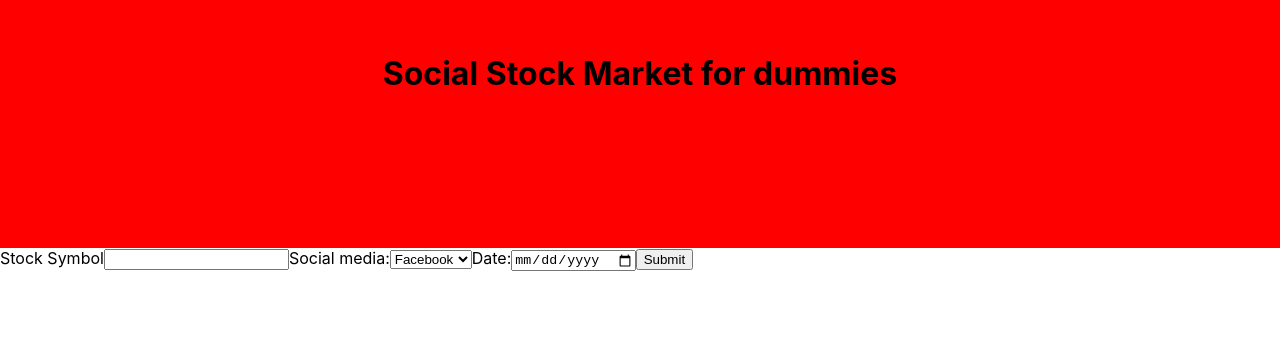
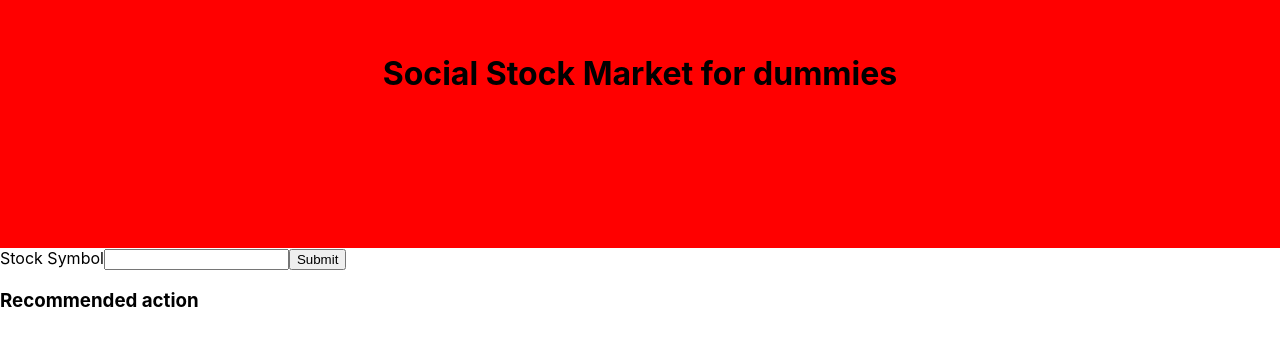
Before and after one commit to lady-rosie/my-app, a React (Create React App) app: page / in a window 1280 px wide. Shown: the part 102-448 px from the top of the page. Built offline with nearby package versions, Linux system fonts and the light colour scheme.

Commit message:
finalise data for backend

```diff
--- a/package.json
+++ b/package.json
@@ -6,6 +6,7 @@
     "@testing-library/jest-dom": "^4.2.4",
     "@testing-library/react": "^9.3.2",
     "@testing-library/user-event": "^7.1.2",
+    "moment": "^2.28.0",
     "node-sass": "^4.14.1",
     "react": "^16.13.1",
     "react-dom": "^16.13.1",
--- a/src/App.js
+++ b/src/App.js
@@ -1,32 +1,40 @@
-import React, { useState, useEffect } from 'react';
+import React, { useState, useEffect } from "react";
+import moment from "moment";
+
+import {
+  stockPriceGenerator,
+  socialMediaCountGenerator,
+  recommendationAlgorithm,
+} from "./mock_data/backEndData";
+// Components
+import Header from "./components/Header";
+import Form from "./components/Form";
+import Results from "./components/Results";
+
+function App() {
+  const [stockPrice, setStockPrice] = useState(null);
+
+  const [socialMediaObj, setSocialMediaCount] = useState({
+    socialMedias:    [
+      { name: "Twitter", count: 0 },
+      { name: "Facebook", count: 0 },
+      { name: "Instagram", count: 0 },
+    ],
+    totalCount: 0
+  }
+ );
+  // const [recommendation, setRecommendation] = useState(null);
 
 
-import { stockPriceGenerator, socialMediaCountGenerator, recommendationAlgorithm } from './mock_data/backEndData';
-// Components
-import Header from './components/Header';
-import Form from './components/Form';
-import Results from './components/Results';
-
-function App() {
-
-  const[stockPrice, setStockPrice] = useState(null)
-  const[socialMediaCount, setSocialMediaCount] = useState(null)
-  const[recommendation, setRecommendation] = useState(null)
-  const[data, setData] = useState({})
-
-  const onSubmit = data => {
-    setData(data);
-    setStockPrice(stockPriceGenerator(data.stockSymbol, data.date));
-    setSocialMediaCount(socialMediaCountGenerator(data.socialMedia, data.stockSymbol));
+  const onSubmit = (data) => {
+    setStockPrice(stockPriceGenerator(data.stockSymbol, socialMediaObj, moment()));
+   console.log(recommendationAlgorithm(stockPrice, socialMediaObj));
   };
 
+
+
   // in a conditionalrecommendationAlgorithm(stockPrice, socialMedia)
-  useEffect(()=> {
-    if (stockPrice && socialMediaCount) {
-      setRecommendation(recommendationAlgorithm(stockPrice,socialMediaCount));
-     }
-    }, [stockPrice, socialMediaCount]
-  )
+
 
   // look up moment.js - useState / useEffect
 
@@ -34,7 +42,12 @@ function App() {
     <div>
       <Header />
       <Form onSubmit={onSubmit} />
-      <Results  values={data} reco={recommendation} price={stockPrice} socialMedia={socialMediaCount} />
+      <Results
+        // values={data}
+        // reco={recommendation}
+        price={stockPrice}
+        socialMedia={socialMediaObj}
+      />
       {/* <Table word=/> */}
     </div>
   );
--- a/src/components/Form.jsx
+++ b/src/components/Form.jsx
@@ -8,18 +8,6 @@ const Form = ({onSubmit}) => {
         <form onSubmit={handleSubmit(onSubmit)}>
         <label for="stocks">Stock Symbol</label>
         <input type="text" id="stocks" name="stockSymbol" ref={register} required />
-
-        <label for="socials">Social media:</label>
-        <select id="socials" name="socialMedia" ref={register} >
-            <option value="facebook">Facebook</option>
-            <option value="twitter">Twitter</option>
-            <option value="instagram">Instagram</option>
-            <option value="linkedin">LinkedIn</option>
-        </select>
-
-        <label for="dates">Date:</label>
-        <input type="date" id="dates" name="dates" ref={register} required ></input>
-
         <input type="submit" value="Submit"/>
 
         </form>
--- a/src/components/Results.jsx
+++ b/src/components/Results.jsx
@@ -1,19 +1,19 @@
 import React from 'react';
 
-const Results = ({values, price, reco, socialMedia}) => {
+const Results = ({}) => {
 
     return(
         <div>
-            { price &&
+            {/* { price && */}
                 <div className="results">
-                    <h2> {values.stockSymbol} </h2>
-                    <p> {price}$ </p>
-                    <h2> {values.socialMedia} </h2>
-                    <p> {socialMedia} posts </p>
+                    {/* <h2> {values.stockSymbol} </h2> */}
+                    {/* <p> {price}$ </p> */}
+                    {/* <h2> {values.socialMedia} </h2> */}
+                    {/* <p> {socialMedia} posts </p> */}
                     <h3> Recommended action </h3>
-                    <p> {reco} </p>
+                    {/* <p> {reco} </p> */}
                 </div>
-             }
+             {/* } */}
         </div>
 
     );
--- a/src/mock_data/backEndData.js
+++ b/src/mock_data/backEndData.js
@@ -1,20 +1,50 @@
-// Stock price generator for a stock symbol and date
-export const stockPriceGenerator = (stockSymbol, date) => {
-     return (Math.random() * 100).toFixed(4);
+import moment from "moment";
+
+// Social media count for a stock symbol and a social platform
+export const socialMediaCountGenerator = (stockSymbol, socialMediaObj) => {
+  let updatedSocialMedia = {};
+
+  if (socialMediaObj) {
+    updatedSocialMedia = socialMediaObj.socialMedias.map((socialMedia) => {
+      socialMedia.count = Math.random() * 100;
+    });
+
+    socialMediaObj.totalCount = socialMediaObj.socialMedias.reduce(
+      (prev, cur) => {
+        return prev + cur.count;
+      },
+      0
+    );
+    return socialMediaObj;
+  }
+  return updatedSocialMedia;
 };
 
-// Social media count for a stock symbol and a social platform
-export const socialMediaCountGenerator = (stockSymbol, socialMedia) => {
-    return (Math.random() * 100).toFixed(2);
+// Stock price generator for a stock symbol and date
+export const stockPriceGenerator = (stockSymbol, socialMedias, date) => {
+  let now = date;
+  let dateEnd = moment().add(10, "days");
+  let resultsArr = [];
+
+  while (moment(now).isBefore(dateEnd)) {
+    resultsArr.push({
+      date: moment(now).format("YYYY MM DD"),
+      price: (Math.random() * 100).toFixed(4),
+      stockSymbol: stockSymbol,
+      socialMediasCount: socialMediaCountGenerator(stockSymbol, socialMedias),
+    });
+    now.add(1, "day");
+  }
+  return resultsArr;
 };
 
 // Recommendations based on social media count and stock price
-export const recommendationAlgorithm = (stockPrice, socialMediaCount) => {
-    if((stockPrice / socialMediaCount) > 1.25 ) {
-        return "Sell"
-    } else if((stockPrice / socialMediaCount) < 0.80) {
-        return "Buy"
-    } else {
-        return "Hold..."
-    }
+export const recommendationAlgorithm = (stockPrice, socialMediaObj) => {
+  if (stockPrice / socialMediaObj.totalCount > 1.25) {
+    return "Sell";
+  } else if (stockPrice / socialMediaObj.totalCount < 0.8) {
+    return "Buy";
+  } else {
+    return "Hold...";
+  }
 };
```
Also changed, not shown: 1 other file (tests, documents, lock files or other folders).
